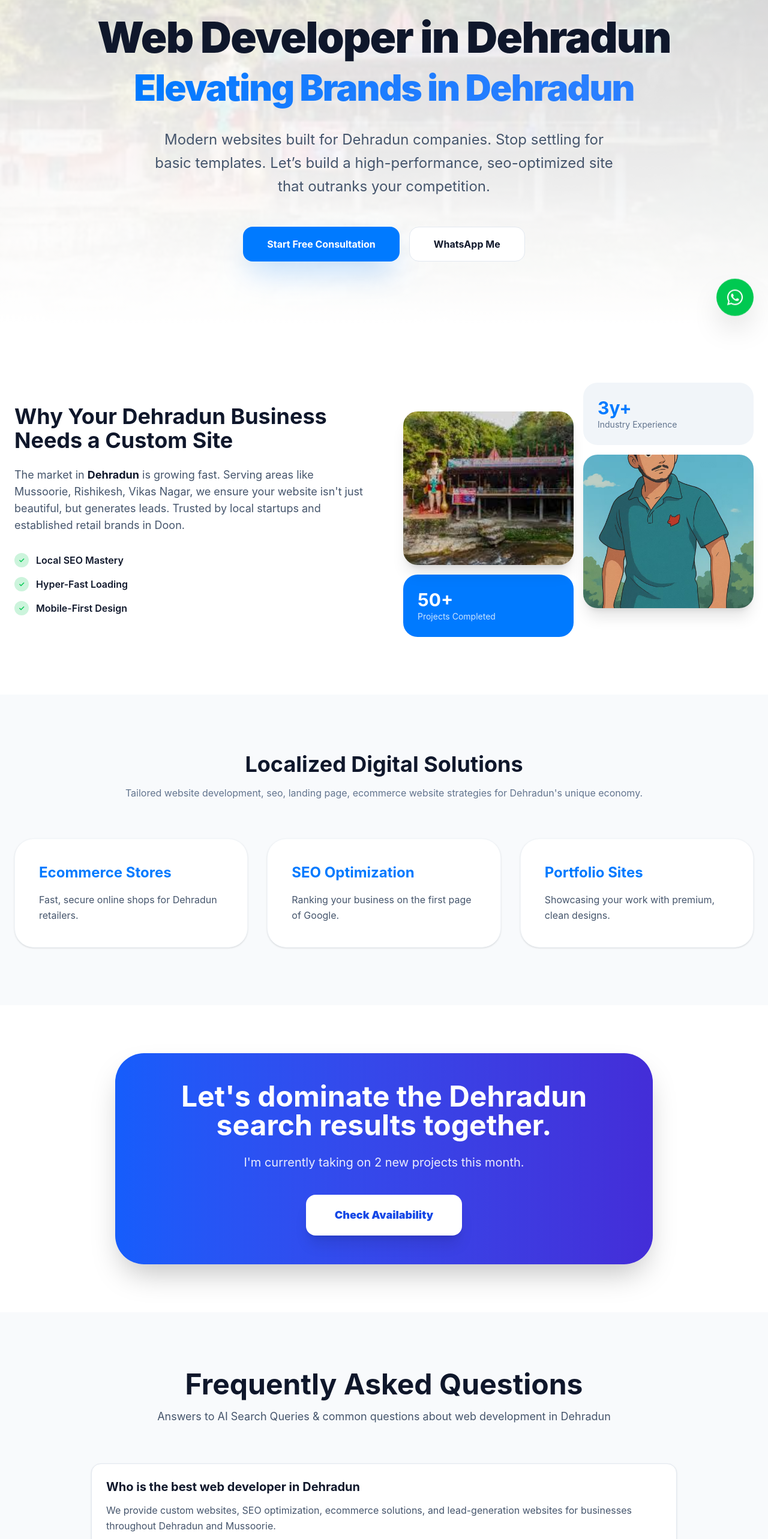
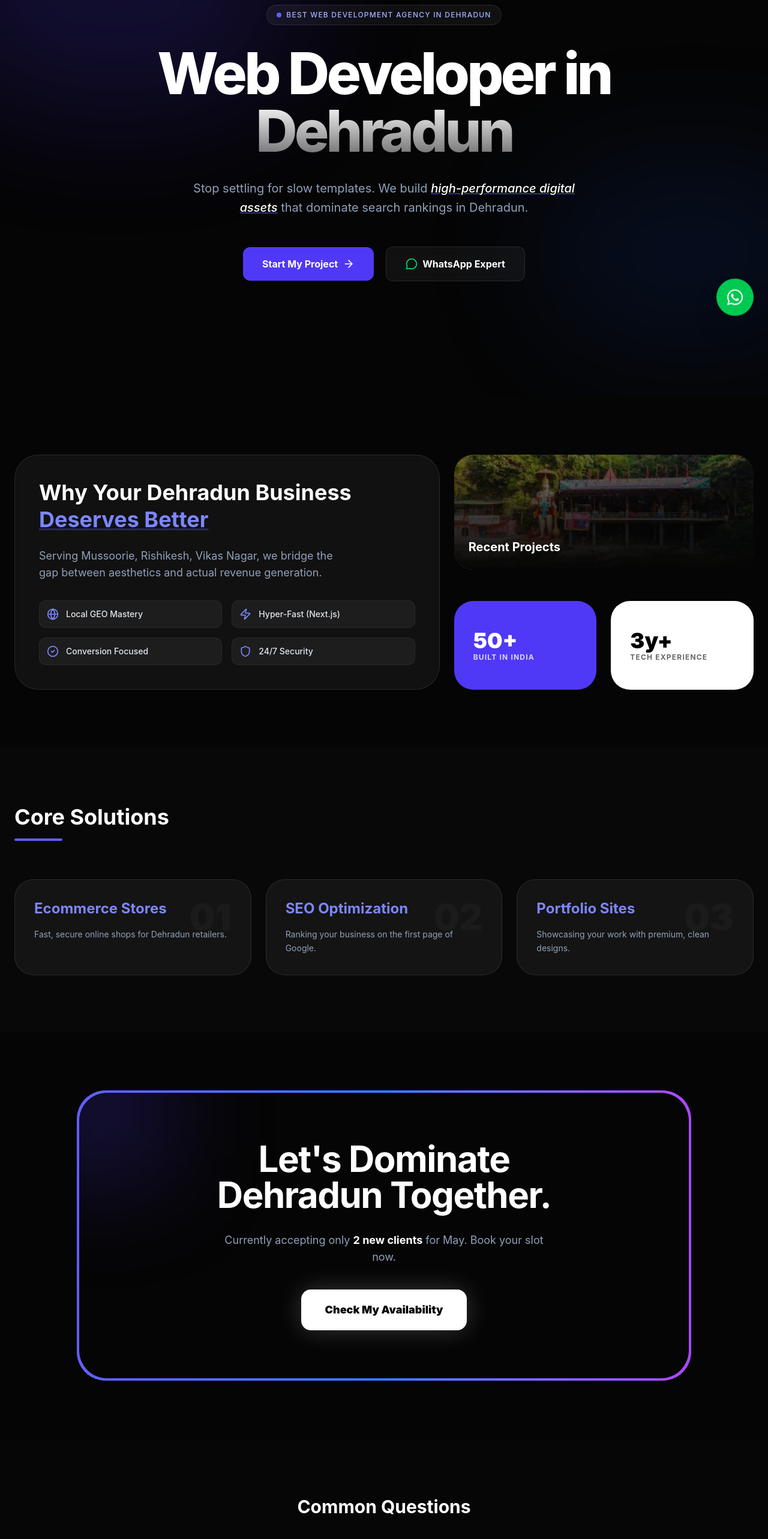
Before and after one commit to shivansh04539-prog/Shivansh_dev, a Next.js app: page /locations/web-developer-in-dehradun in a window 1280 px wide. Shown: the part 234-2800 px from the top of the page at 60% size. Built offline with nearby package versions, Linux system fonts and the light colour scheme.

Commit message:
checking

```diff
--- a/app/components/LocationUI.tsx
+++ b/app/components/LocationUI.tsx
@@ -2,201 +2,221 @@
 import Image from 'next/image';
 import { useRouter } from 'next/navigation';
 import { motion } from 'framer-motion';
+import { ArrowRight, CheckCircle2, MessageCircle, Zap, Shield, Globe } from 'lucide-react';
 
 export default function LocationUI({ data }) {
   const router = useRouter();
 
-  // Animation variants
   const fadeInUp = {
-    initial: { opacity: 0, y: 20 },
+    initial: { opacity: 0, y: 30 },
     animate: { opacity: 1, y: 0 },
-    transition: { duration: 0.6 }
+    transition: { duration: 0.8, ease: "easeOut" }
   };
 
   return (
-    <div className="text-slate-900 dark:text-slate-100 selection:bg-primary selection:text-white">
+    <div className="bg-[#050505] text-white selection:bg-indigo-500/30">
 
-      {/* 1. HERO */}
-      <section className="relative min-h-[85vh] flex items-center justify-center overflow-hidden py-20">
-        <Image
-          src={data.images[0]}
-          alt={`${data.seo.primaryKeyword} background`}
-          fill
-          priority
-          className="object-cover opacity-20 scale-105"
-        />
-        <div className="absolute inset-0 bg-gradient-to-b from-transparent via-white/50 to-white dark:to-[#0a0a0a]"></div>
+      {/* 1. HERO SECTION */}
+      <section className="relative min-h-screen flex items-center justify-center overflow-hidden pt-20 pb-32">
+        <div className="absolute top-0 left-1/2 -translate-x-1/2 w-full h-full">
+          <div className="absolute top-[-10%] left-[-10%] w-[50%] h-[50%] bg-indigo-600/20 rounded-full blur-[120px] animate-pulse" />
+          <div className="absolute bottom-[10%] right-[-10%] w-[40%] h-[40%] bg-blue-600/10 rounded-full blur-[100px]" />
+        </div>
 
         <motion.div
           initial="initial" animate="animate" variants={fadeInUp}
-          className="relative z-10 text-center px-4 max-w-5xl"
+          className="relative z-10 text-center px-6 max-w-6xl"
         >
-          {/* SEO Optimized Badge */}
-          <span className="inline-block px-4 py-1 rounded-full bg-primary/10 text-primary text-sm font-bold mb-6 border border-primary/20">
-            {data.seo.secondaryKeywords[1] || `#1 Web Developer in ${data.city}`}
+          <div className="inline-flex items-center gap-2 px-4 py-2 rounded-full bg-white/5 border border-white/10 backdrop-blur-md mb-8">
+            <span className="relative flex h-2 w-2">
+              <span className="animate-ping absolute inline-flex h-full w-full rounded-full bg-indigo-400 opacity-75"></span>
+              <span className="relative inline-flex rounded-full h-2 w-2 bg-indigo-500"></span>
             </span>
+            <span className="text-xs font-medium tracking-widest uppercase text-indigo-300">
+              {data.seo.secondaryKeywords[1] || `Expert Web Solutions in ${data.city}`}
+            </span>
+          </div>
 
-          {/* Using Primary Keyword in H1 for maximum SEO weight */}
-          <h1 className="text-5xl md:text-7xl font-black mb-8 leading-[1.1] tracking-tight">
-            {data.seo.primaryKeyword} <br />
-            <span className="text-transparent bg-clip-text bg-gradient-to-r from-primary to-blue-500 text-4xl md:text-6xl">
-              Elevating Brands in {data.city}
+          <h1 className="text-6xl md:text-8xl font-extrabold mb-8 tracking-tighter leading-none">
+            {data.seo.primaryKeyword.split(' ').slice(0, -1).join(' ')}
+            <span className="block text-transparent bg-clip-text bg-gradient-to-b from-white to-white/40">
+              {data.seo.primaryKeyword.split(' ').pop()}
             </span>
           </h1>
 
-          <p className="text-xl md:text-2xl text-slate-600 dark:text-slate-400 mb-12 max-w-3xl mx-auto leading-relaxed">
-            {data.heroText} Stop settling for basic templates. Let’s build a high-performance, {data.serviceKeywords[1].toLowerCase()}-optimized site that outranks your competition.
+          <p className="text-lg md:text-xl text-slate-400 mb-12 max-w-2xl mx-auto leading-relaxed">
+            Stop settling for slow templates. We build <span className="text-white font-medium italic underline decoration-indigo-500/50">high-performance digital assets</span> that dominate search rankings in {data.city}.
           </p>
 
-          <div className="flex flex-col sm:flex-row gap-4 justify-center">
+          <div className="flex flex-col sm:flex-row gap-5 justify-center items-center">
             <button
               onClick={() => router.push('/contact')}
-              className="px-10 py-4 bg-primary text-white rounded-2xl font-bold shadow-2xl shadow-primary/30 hover:bg-primary/90 transition-all active:scale-95"
+              className="group relative px-8 py-4 bg-indigo-600 rounded-xl font-bold transition-all hover:bg-indigo-500 active:scale-95 flex items-center gap-2 overflow-hidden"
             >
-              Start Free Consultation
+              <div className="absolute inset-0 bg-gradient-to-r from-white/0 via-white/20 to-white/0 -translate-x-full group-hover:translate-x-full transition-transform duration-700" />
+              Start My Project <ArrowRight className="w-5 h-5" />
             </button>
             <button
               onClick={() => window.open(`https://wa.me/7618550475`, '_blank')}
-              className="px-10 py-4 bg-white dark:bg-slate-800 border border-slate-200 dark:border-slate-700 rounded-2xl font-bold flex items-center justify-center gap-2 hover:bg-slate-50 transition-all"
+              className="px-8 py-4 bg-white/5 border border-white/10 backdrop-blur-md rounded-xl font-bold flex items-center gap-2 hover:bg-white/10 transition-all"
             >
-              WhatsApp Me
+              <MessageCircle className="w-5 h-5 text-green-400" /> WhatsApp Expert
             </button>
           </div>
         </motion.div>
       </section>
 
-      {/* 2. LOCAL EXPERTISE SECTION */}
-      <section className="py-24 bg-white dark:bg-[#0a0a0a]">
-        <div className="max-w-7xl mx-auto px-6">
-          <div className="grid lg:grid-cols-2 gap-16 items-center">
-            <motion.div whileInView={{ opacity: 1, x: 0 }} initial={{ opacity: 0, x: -30 }}>
-              <h2 className="text-4xl font-bold mb-6">Why Your {data.city} Business Needs a Custom Site</h2>
-              <p className="text-lg text-slate-600 dark:text-slate-400 mb-8">
-                The market in <span className="font-bold text-slate-900 dark:text-white">{data.city}</span> is growing fast. Serving areas like {data.nearbyAreas.join(', ')}, we ensure your website isn't just beautiful, but generates leads. {data.clients}
+      {/* CONDITIONAL INSTAGRAM VIDEO SECTION */}
+    {data.instagramVideoId && (
+  <section className="py-24 px-6">
+    <div className="max-w-5xl mx-auto">
+      <h2 className="text-4xl font-bold mb-8 text-center">
+        See How We Build For {data.city}
+      </h2>
+
+      <div className="relative rounded-[2rem] overflow-hidden border border-white/10 bg-white/5 aspect-[9/16] max-w-[400px] mx-auto shadow-2xl shadow-indigo-500/10">
+        <iframe
+          className="w-full h-full"
+          // This logic extracts the ID even if you paste a full URL
+          src={`https://www.instagram.com/reel/${data.instagramVideoId.split('/')[4] || data.instagramVideoId}/embed`}
+          frameBorder="0"
+          scrolling="no"
+          allowTransparency="true"
+          allow="encrypted-media"
+          title={`Web Development Process in ${data.city}`} // Better for SEO
+        ></iframe>
+      </div>
+
+      <p className="text-center text-slate-400 mt-6 italic">
+        Watch our recent project delivery in {data.city}.
       </p>
-              <ul className="space-y-4">
-                {['Local SEO Mastery', 'Hyper-Fast Loading', 'Mobile-First Design'].map((item, i) => (
-                  <li key={i} className="flex items-center gap-3 font-semibold">
-                    <div className="w-6 h-6 bg-green-500/20 text-green-500 rounded-full flex items-center justify-center text-xs">✓</div>
-                    {item}
-                  </li>
+    </div>
+  </section>
+)}
+
+      {/* 2. BENTO STATS SECTION */}
+      <section className="py-24 px-6 relative">
+        <div className="max-w-7xl mx-auto">
+          <div className="grid lg:grid-cols-12 gap-6">
+            <motion.div
+              whileInView={{ opacity: 1, y: 0 }} initial={{ opacity: 0, y: 20 }}
+              className="lg:col-span-7 p-10 rounded-[2.5rem] bg-white/5 border border-white/10 backdrop-blur-sm flex flex-col justify-between"
+            >
+              <div>
+                <h2 className="text-4xl font-bold mb-6 leading-tight">
+                  Why Your {data.city} Business <br />
+                  <span className="text-indigo-400 underline decoration-indigo-500/30">Deserves Better</span>
+                </h2>
+                <p className="text-slate-400 text-lg mb-8 max-w-lg">
+                  Serving {data.nearbyAreas.slice(0, 3).join(', ')}, we bridge the gap between aesthetics and actual revenue generation.
+                </p>
+                <div className="grid grid-cols-1 sm:grid-cols-2 gap-4">
+                  {[
+                    { text: 'Local GEO Mastery', icon: <Globe className="w-5 h-5"/> },
+                    { text: 'Hyper-Fast (Next.js)', icon: <Zap className="w-5 h-5"/> },
+                    { text: 'Conversion Focused', icon: <CheckCircle2 className="w-5 h-5"/> },
+                    { text: '24/7 Security', icon: <Shield className="w-5 h-5"/> }
+                  ].map((item, i) => (
+                    <div key={i} className="flex items-center gap-3 p-3 rounded-xl bg-white/5 border border-white/5">
+                      <span className="text-indigo-400">{item.icon}</span>
+                      <span className="font-medium text-sm text-slate-200">{item.text}</span>
+                    </div>
                   ))}
-              </ul>
+                </div>
+              </div>
             </motion.div>
 
-            {/* Dynamic Stats Integration */}
-            <div className="grid grid-cols-2 gap-4">
-              <div className="space-y-4 pt-12">
-                <div className="h-64 relative rounded-3xl overflow-hidden shadow-xl">
-                  <Image src={data.images[0]} fill className="object-cover" alt={`${data.city} Local Work`} />
+            <div className="lg:col-span-5 grid grid-cols-2 gap-6">
+              <div className="col-span-2 relative h-48 rounded-[2rem] overflow-hidden group">
+                <Image src={data.images[0]} fill className="object-cover transition-transform duration-700 group-hover:scale-110 opacity-60" alt="Portfolio Preview" />
+                <div className="absolute inset-0 bg-gradient-to-t from-[#050505] to-transparent" />
+                <div className="absolute bottom-6 left-6 font-bold text-xl">Recent Projects</div>
               </div>
-                <div className="bg-primary p-6 rounded-3xl text-white">
-                  <p className="text-3xl font-bold">{data.stats.completedProjects}+</p>
-                  <p className="text-sm opacity-80">Projects Completed</p>
+              <div className="p-8 rounded-[2rem] bg-indigo-600 flex flex-col justify-center">
+                <p className="text-4xl font-black">{data.stats.completedProjects}+</p>
+                <p className="text-xs uppercase tracking-widest font-bold opacity-80">Built in India</p>
               </div>
-              </div>
-              <div className="space-y-4">
-                <div className="bg-slate-100 dark:bg-slate-800 p-6 rounded-3xl">
-                  <p className="text-3xl font-bold text-primary">{data.stats.yearsExperience}y+</p>
-                  <p className="text-sm text-slate-500">Industry Experience</p>
-                </div>
-                <div className="h-64 relative rounded-3xl overflow-hidden shadow-xl">
-                  {/* Ensure you have an og-image or fallback image ready */}
-                  <Image src="/og-image.jpg" fill className="object-cover" alt="Shivansh Web Developer" />
-                </div>
+              <div className="p-8 rounded-[2rem] bg-white text-black flex flex-col justify-center">
+                <p className="text-4xl font-black">{data.stats.yearsExperience}y+</p>
+                <p className="text-xs uppercase tracking-widest font-bold opacity-60">Tech Experience</p>
               </div>
             </div>
           </div>
         </div>
       </section>
 
-      {/* 3. DYNAMIC SERVICE CARDS */}
-      <section className="py-24 px-6 bg-slate-50 dark:bg-slate-900/20">
+      {/* 3. MODERN SERVICE CARDS */}
+      <section className="py-24 px-6 bg-[#080808]">
         <div className="max-w-7xl mx-auto">
-          <div className="text-center mb-16">
-            <h2 className="text-4xl font-bold mb-4">Localized Digital Solutions</h2>
-            <p className="text-slate-500">Tailored {data.serviceKeywords.join(', ').toLowerCase()} strategies for {data.city}'s unique economy.</p>
+          <div className="mb-16">
+            <h2 className="text-4xl font-bold mb-4">Core Solutions</h2>
+            <div className="h-1 w-20 bg-indigo-500 rounded-full" />
           </div>
-          <div className="grid md:grid-cols-3 gap-8">
+          <div className="grid md:grid-cols-3 gap-6">
             {data.services.map((service, index) => (
               <motion.div
                 key={index}
-                whileHover={{ y: -10 }}
-                className="p-10 bg-white dark:bg-slate-800 rounded-[2rem] border border-slate-100 dark:border-slate-700 shadow-sm hover:shadow-2xl transition-all"
+                whileHover={{ y: -8 }}
+                className="group p-8 bg-white/5 border border-white/10 rounded-[2rem] hover:bg-white/[0.08] transition-all relative overflow-hidden"
               >
-                <h3 className="text-2xl font-bold mb-4 text-primary">{service.title}</h3>
-                <p className="text-slate-600 dark:text-slate-400 leading-relaxed">{service.desc}</p>
+                <div className="absolute top-0 right-0 p-8 text-6xl font-black text-white/[0.03] group-hover:text-indigo-500/10 transition-colors">
+                  0{index + 1}
+                </div>
+                <h3 className="text-2xl font-bold mb-4 text-indigo-400">{service.title}</h3>
+                <p className="text-slate-400 leading-relaxed text-sm">{service.desc}</p>
               </motion.div>
             ))}
           </div>
         </div>
       </section>
 
-      {/* 4. FOOTER CALL-TO-ACTION */}
-      <section className="py-20 px-6">
-        <div className="max-w-4xl mx-auto bg-gradient-to-r from-blue-600 to-indigo-700 rounded-[3rem] p-12 text-center text-white shadow-2xl">
-          <h2 className="text-3xl md:text-5xl font-bold mb-6">Let's dominate the {data.city} search results together.</h2>
-          <p className="text-xl mb-10 opacity-90">I'm currently taking on 2 new projects this month.</p>
+      {/* 4. HIGH-CONVERSION CTA */}
+      <section className="py-24 px-6">
+        <div className="max-w-5xl mx-auto relative group overflow-hidden rounded-[3rem] p-1 bg-gradient-to-r from-indigo-500 via-blue-500 to-purple-500">
+          <div className="bg-[#050505] rounded-[2.9rem] p-12 md:p-20 text-center relative overflow-hidden">
+            <div className="absolute -top-24 -left-24 w-64 h-64 bg-indigo-600/20 blur-[80px]" />
+            <h2 className="text-4xl md:text-6xl font-bold mb-8 tracking-tight">
+              Let's Dominate <br className="hidden md:block" /> {data.city} Together.
+            </h2>
+            <p className="text-slate-400 mb-10 text-lg max-w-xl mx-auto">
+              Currently accepting only <span className="text-white font-bold">2 new clients</span> for {new Date().toLocaleString('default', { month: 'long' })}. Book your slot now.
+            </p>
             <button
               onClick={() => router.push('/contact')}
-            className="bg-white text-blue-700 px-12 py-5 rounded-2xl font-black text-lg hover:bg-slate-100 transition-all shadow-xl"
+              className="bg-white text-black px-10 py-5 rounded-2xl font-black text-lg hover:scale-105 transition-all shadow-[0_0_40px_rgba(255,255,255,0.2)]"
             >
-            Check Availability
+              Check My Availability
             </button>
+          </div>
         </div>
       </section>
 
-      {/* 5. FAQ SECTION (Dynamically Mapping SEO Questions) */}
-       <section className="py-24 bg-slate-50 dark:bg-[#111]">
-        <div className="max-w-5xl mx-auto px-6">
-          <motion.div
-            initial={{ opacity: 0, y: 30 }}
-            whileInView={{ opacity: 1, y: 0 }}
-            transition={{ duration: 0.6 }}
-            className="text-center mb-16"
-          >
-            <h2 className="text-4xl md:text-5xl font-bold mb-4">
-              Frequently Asked Questions
-            </h2>
-            <p className="text-slate-600 dark:text-slate-400 text-lg">
-              Answers to AI Search Queries & common questions about web development in {data.city}
-            </p>
-          </motion.div>
-
-          <div className="space-y-6">
-            {/* Injecting the exact AI Search Keywords and FAQ Keywords */}
+      {/* 5. FAQ SECTION */}
+      <section className="py-24 px-6 bg-[#080808]/50">
+        <div className="max-w-4xl mx-auto">
+          <h2 className="text-3xl font-bold mb-12 text-center">Common Questions</h2>
+          <div className="space-y-4">
             {[
               {
-                question: data.seo.aiSearchKeywords[0] || `Who is the best web developer in ${data.city}?`,
-                answer: `We provide custom websites, SEO optimization, ecommerce solutions, and lead-generation websites for businesses throughout ${data.city} and ${data.nearbyAreas[0]}.`
+                q: data.seo.aiSearchKeywords[0] || `Why hire a local developer in ${data.city}?`,
+                a: `Local presence means we understand the ${data.city} market nuance, providing SEO that targets your specific neighbors and clients in ${data.nearbyAreas[0]}.`
               },
               {
-                question: data.faqKeywords[0] || `How much does a website cost in ${data.city}?`,
-                answer: `Website pricing depends on features, design quality, and functionality requirements. Contact us for a precise quote tailored to your business in ${data.city}.`
-              },
-              {
-                question: `Do you provide ${data.serviceKeywords[1]} services in ${data.city}?`,
-                answer: `Yes, we build SEO-friendly websites designed to rank locally in ${data.city} search results, helping you attract more organic traffic.`
-              },
-              {
-                question: data.seo.secondaryKeywords[1] || `Best web development agency in ${data.city}?`,
-                answer: `We pride ourselves on offering bespoke web development tailored to local markets, trusted by ${data.stats.happyClients}+ happy clients.`
+                q: data.faqKeywords[0] || `How fast will my website be?`,
+                a: `We use Next.js and Node.js to ensure lightning-fast load times, which is a critical ranking factor for Google.`
               }
             ].map((faq, i) => (
-              <motion.div
-                key={i}
-                initial={{ opacity: 0, y: 20 }}
-                whileInView={{ opacity: 1, y: 0 }}
-                transition={{ delay: i * 0.1 }}
-                className="bg-white dark:bg-slate-900 border border-slate-200 dark:border-slate-700 rounded-2xl p-6 shadow-sm"
-              >
-                <h3 className="text-xl font-bold mb-3">
-                  {faq.question}
-                </h3>
-                <p className="text-slate-600 dark:text-slate-400 leading-relaxed">
-                  {faq.answer}
+              <details key={i} className="group bg-white/5 border border-white/10 rounded-2xl p-6 [&_summary::-webkit-details-marker]:hidden">
+                <summary className="flex items-center justify-between cursor-pointer list-none">
+                  <h3 className="text-lg font-bold group-open:text-indigo-400 transition-colors">{faq.q}</h3>
+                  <span className="transition-transform group-open:rotate-180">
+                    <ArrowRight className="w-5 h-5 rotate-90" />
+                  </span>
+                </summary>
+                <p className="mt-4 text-slate-400 leading-relaxed text-sm">
+                  {faq.a}
                 </p>
-              </motion.div>
+              </details>
             ))}
           </div>
         </div>
--- a/data/locations.js
+++ b/data/locations.js
@@ -321,5 +321,107 @@ export const locations = [
     "Landing page",
     "Ecommerce website"
   ]
+},
+{
+  slug: "web-developer-in-saharanpur",
+  city: "Saharanpur",
+  state: "Uttar Pradesh",
+
+  seo: {
+    primaryKeyword: "Web Developer in Saharanpur",
+
+    secondaryKeywords: [
+      "Website designer in Saharanpur",
+      "Best web development agency in Saharanpur",
+      "Freelance web developer Saharanpur",
+      "Website maker contact number Saharanpur",
+      "Website development company in Saharanpur",
+      "Website designer near me",
+      "Saharanpur best website developer",
+      "SEO expert in Saharanpur",
+      "Affordable website designer Saharanpur",
+      "Custom website developer Saharanpur"
+    ],
+
+    aiSearchKeywords: [
+      "Who is the best web developer in Saharanpur",
+      "Need a website developer for my business in Saharanpur",
+      "Tell me best web designer in saharanpur",
+      "Best person to build website in Saharanpur",
+      "Affordable web designer near Saharanpur",
+      "Who can create ecommerce website in Saharanpur"
+    ]
+  },
+
+  canonicalUrl: "https://webcontractor.in/web-developer-in-saharanpur",
+  instagramVideoId: "DXCBwOgB8qr",
+
+  faqKeywords: [
+    "How much does a website cost in Saharanpur?",
+    "Which is the best web developer in Saharanpur?",
+    "How to hire a web designer in Saharanpur?"
+  ],
+
+  title: "Trusted Web Developer in Saharanpur | SEO-Optimized Websites",
+
+  description:
+    "Looking for a professional web developer in Saharanpur? We create fast, modern, and SEO-friendly websites that help local businesses grow online.",
+
+  heroText:
+    "Helping Saharanpur businesses grow with high-performance websites.",
+
+  projects: [
+    "Saharanpur Coaching Institute Website",
+    "Local Business Lead Generation Website",
+    "Ecommerce Website for Retail Store"
+  ],
+
+  nearbyAreas: [
+    "Deoband",
+    "Gangoh",
+    "Rampur Maniharan",
+    "Nakur"
+  ],
+
+  clients:
+    "Working with coaching institutes, local businesses, and startups across Saharanpur.",
+
+  images: ["/Locations/Saharanpur.png"],
+
+  services: [
+    {
+      title: "Business Websites",
+      desc: "Professional websites for local businesses to build online presence."
+    },
+    {
+      title: "Lead Generation Pages",
+      desc: "High-converting landing pages to generate customer inquiries."
+    },
+    {
+      title: "SEO Website Development",
+      desc: "Websites optimized to rank higher on Google and attract local customers."
+    },
+    {
+      title: "Ecommerce Websites",
+      desc: "Online stores to sell your products and grow your business digitally."
+    }
+  ],
+
+  stats: {
+    completedProjects: 40,
+    happyClients: 28,
+    yearsExperience: 3
+  },
+
+  serviceKeywords: [
+    "Website development Saharanpur",
+    "SEO services Saharanpur",
+    "Landing page design Saharanpur",
+    "Ecommerce website Saharanpur"
+  ]
 }
+
+
+
+
 ];
```
Also changed, not shown: contents/data.json (+170 -1 lines), public/Locations/Saharanpur.png (added). Lines whose indentation alone changed are shown as unchanged.
